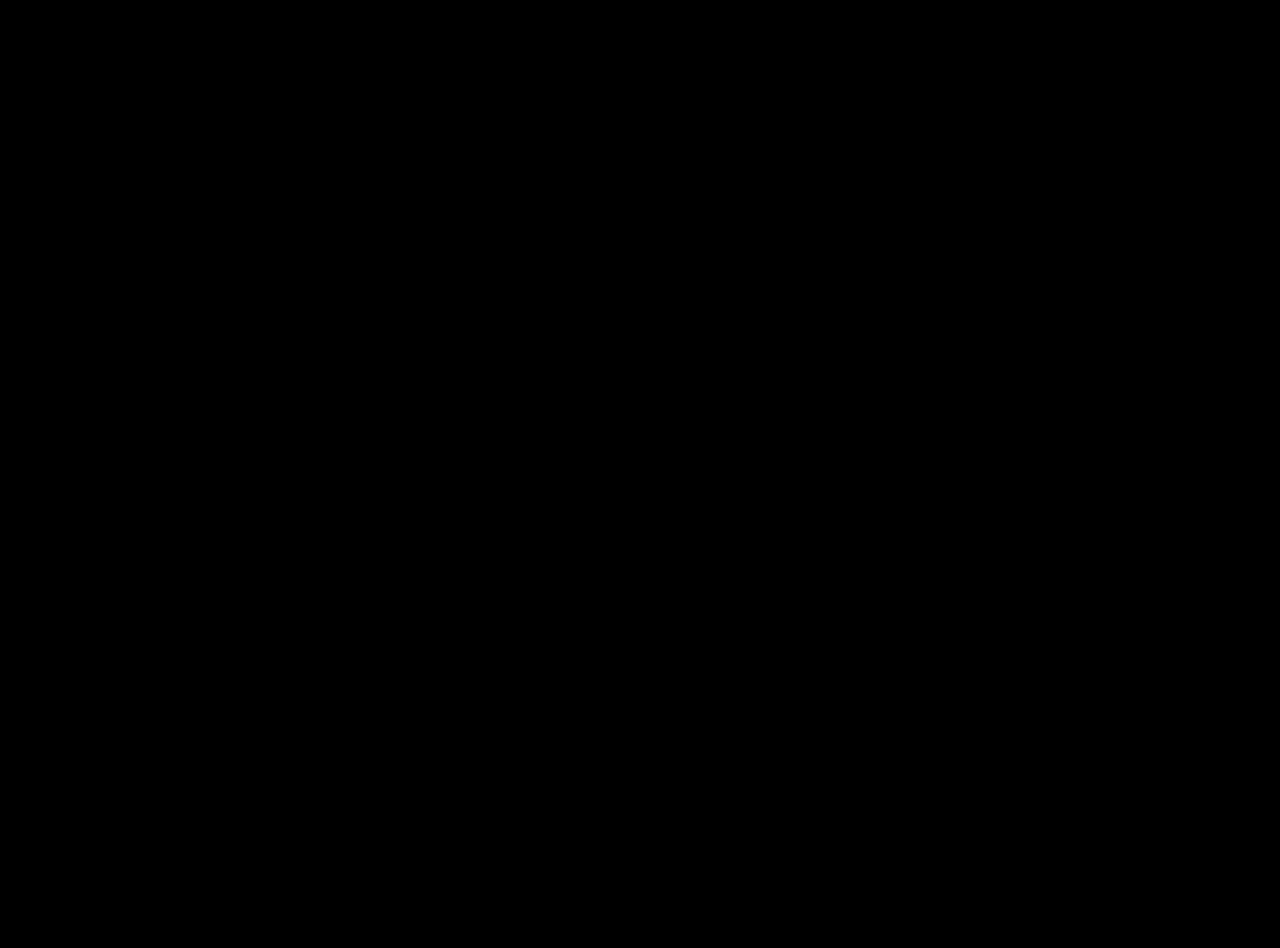
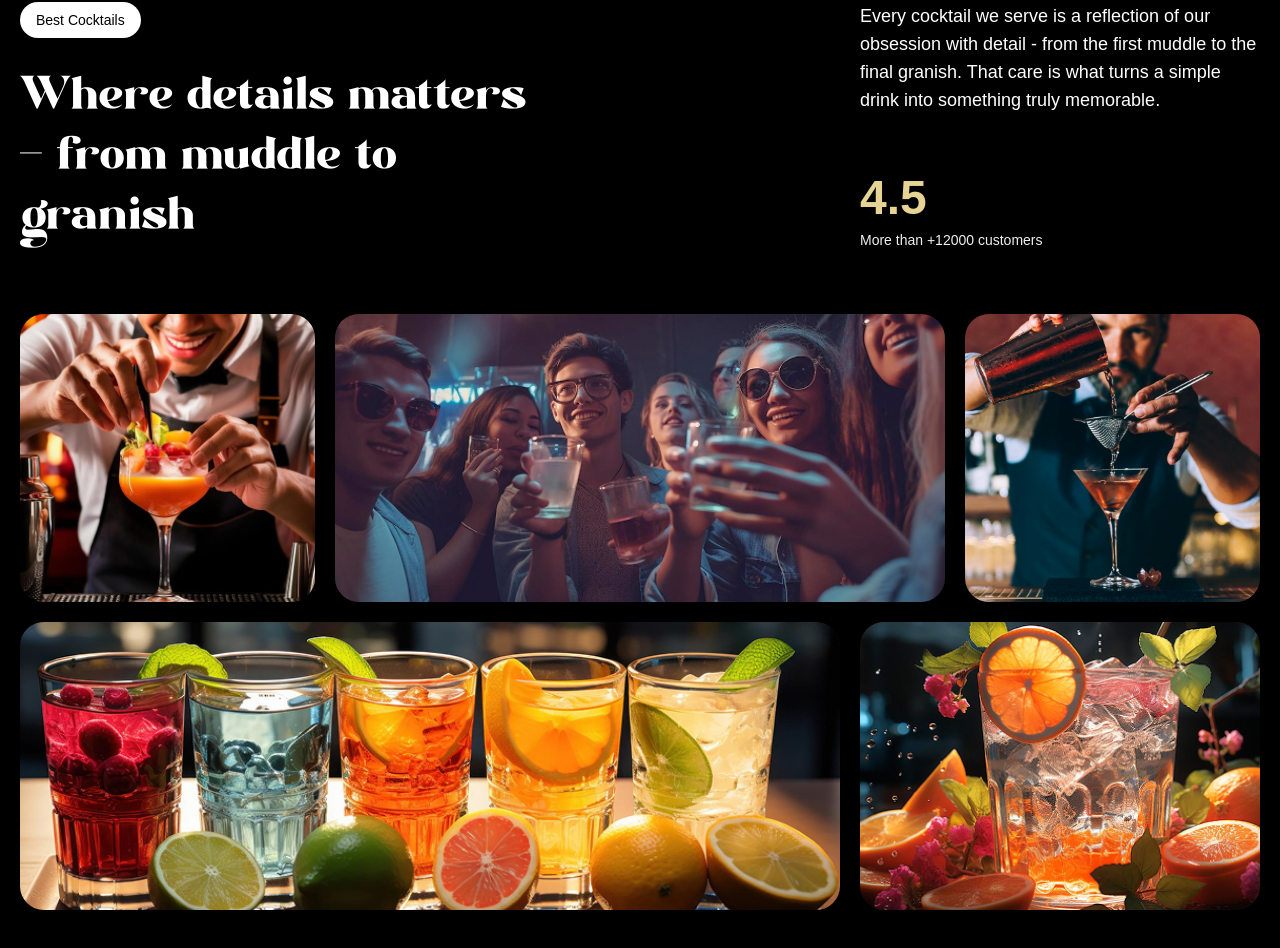
Before and after one commit to MartinJindu/mojito-gsap, a React (Vite) app: page / in a window 1280 px wide. Shown: the part 1710-2658 px from the top of the page. Before the commit the page ends 1600 px from the top, so only its background shows below. Built offline with nearby package versions, Linux system fonts and the light colour scheme; a web font is replaced by a local one.

Commit message:
implement about section

```diff
--- a/src/App.jsx
+++ b/src/App.jsx
@@ -3,6 +3,7 @@
 import Navbar from "./components/Navbar";
 import Hero from "./components/Hero";
 import Cocktails from "./components/Cocktails";
+import About from "./components/About";
 
 // registering plugin across the appilication
 // scrollTrigger allow to animate thing base on scroll position
@@ -15,6 +16,7 @@
       <Navbar />
       <Hero />
       <Cocktails />
+      <About />
     </main>
   );
 };
--- /dev/null
+++ b/src/components/About.jsx
@@ -0,0 +1,108 @@
+import { useGSAP } from "@gsap/react";
+import gsap from "gsap";
+import { SplitText } from "gsap/all";
+
+const About = () => {
+  useGSAP(() => {
+    // target h2 element inside #about and split by words
+    const titleSplit = SplitText.create("#about h2", {
+      type: "words",
+    });
+
+    // create timeline
+    const scrollTimeline = gsap.timeline({
+      scrollTrigger: {
+        trigger: "#about",
+        start: "top center",
+      },
+    });
+
+    scrollTimeline
+      .from(titleSplit.words, {
+        opacity: 0,
+        duration: 1,
+        yPercent: 100, // start from the top
+        ease: "expo.out",
+        stagger: 0.02,
+      })
+      .from(
+        ".top-grid, .bottom-grid div",
+        {
+          opacity: 0,
+          duration: 1,
+          ease: "power1.inOut",
+          stagger: 0.04,
+        },
+        "-=0.5"
+      ); // make animation start half a sec before the previous one end. i.e before the titleSplit animation end
+  }, []);
+
+  return (
+    <div id="about">
+      <div className="mb-16 md:px-0 px-5">
+        <div className="content">
+          <div className="md:col-span-8">
+            <p className="badge">Best Cocktails</p>
+            <h2>
+              Where details matters <span className="text-white">-</span> from
+              muddle to granish
+            </h2>
+          </div>
+
+          <div className="sub-content">
+            <p>
+              Every cocktail we serve is a reflection of our obsession with
+              detail - from the first muddle to the final granish. That care is
+              what turns a simple drink into something truly memorable.
+            </p>
+
+            <div>
+              <p className="md:text-3xl text-xl font-bold">
+                <span>4.5</span>
+              </p>
+              <p className="text-sm text-white-100">
+                More than +12000 customers
+              </p>
+            </div>
+          </div>
+        </div>
+      </div>
+
+      {/* Image Grid */}
+      <div className="top-grid">
+        <div className="md:col-span-3">
+          <div className="noisy">
+            <img src="/images/abt1.png" alt="grid-img-1" />
+          </div>
+        </div>
+
+        <div className="md:col-span-6">
+          <div className="noisy">
+            <img src="/images/abt2.png" alt="grid-img-1" />
+          </div>
+        </div>
+
+        <div className="md:col-span-3">
+          <div className="noisy">
+            <img src="/images/abt5.png" alt="grid-img-1" />
+          </div>
+        </div>
+      </div>
+
+      <div className="bottom-grid">
+        <div className="md:col-span-8">
+          <div className="noisy">
+            <img src="/images/abt3.png" alt="grid-img-1" />
+          </div>
+        </div>
+
+        <div className="md:col-span-4">
+          <div className="noisy">
+            <img src="/images/abt4.png" alt="grid-img-1" />
+          </div>
+        </div>
+      </div>
+    </div>
+  );
+};
+export default About;
```
